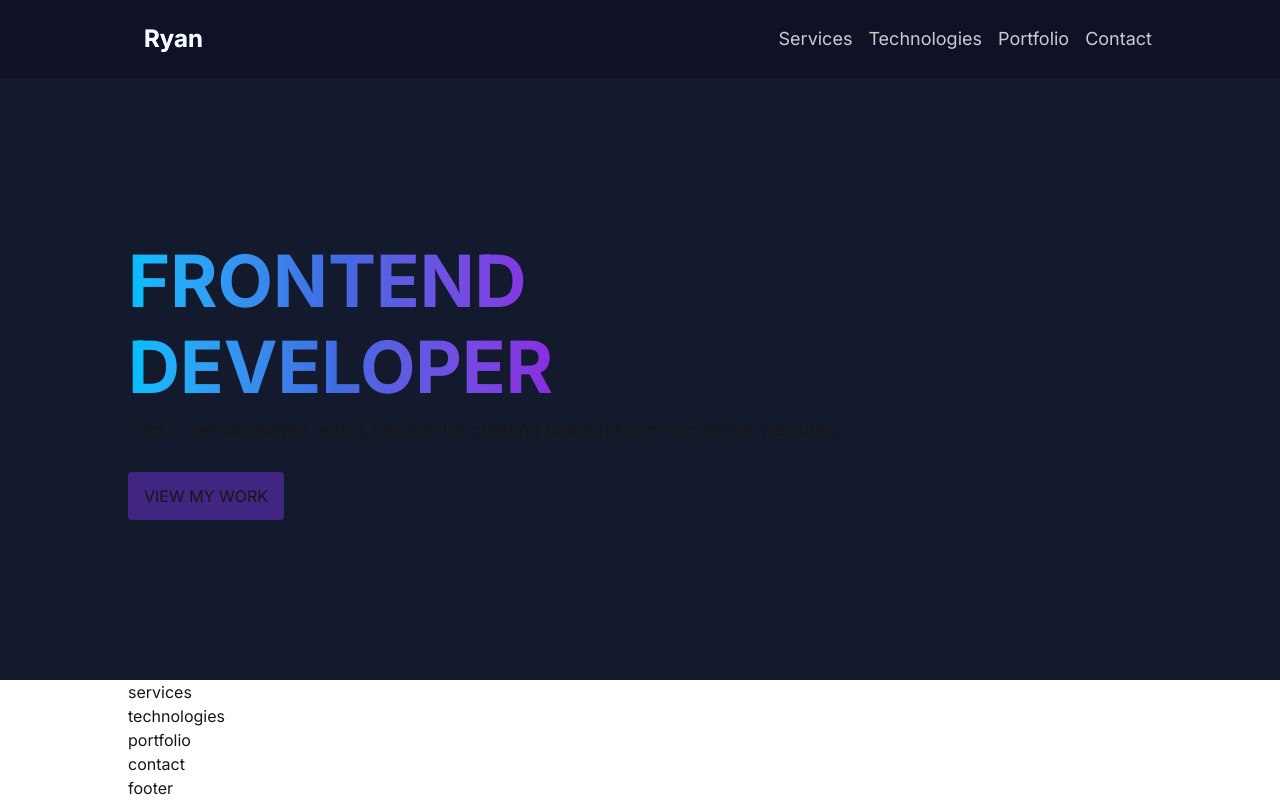
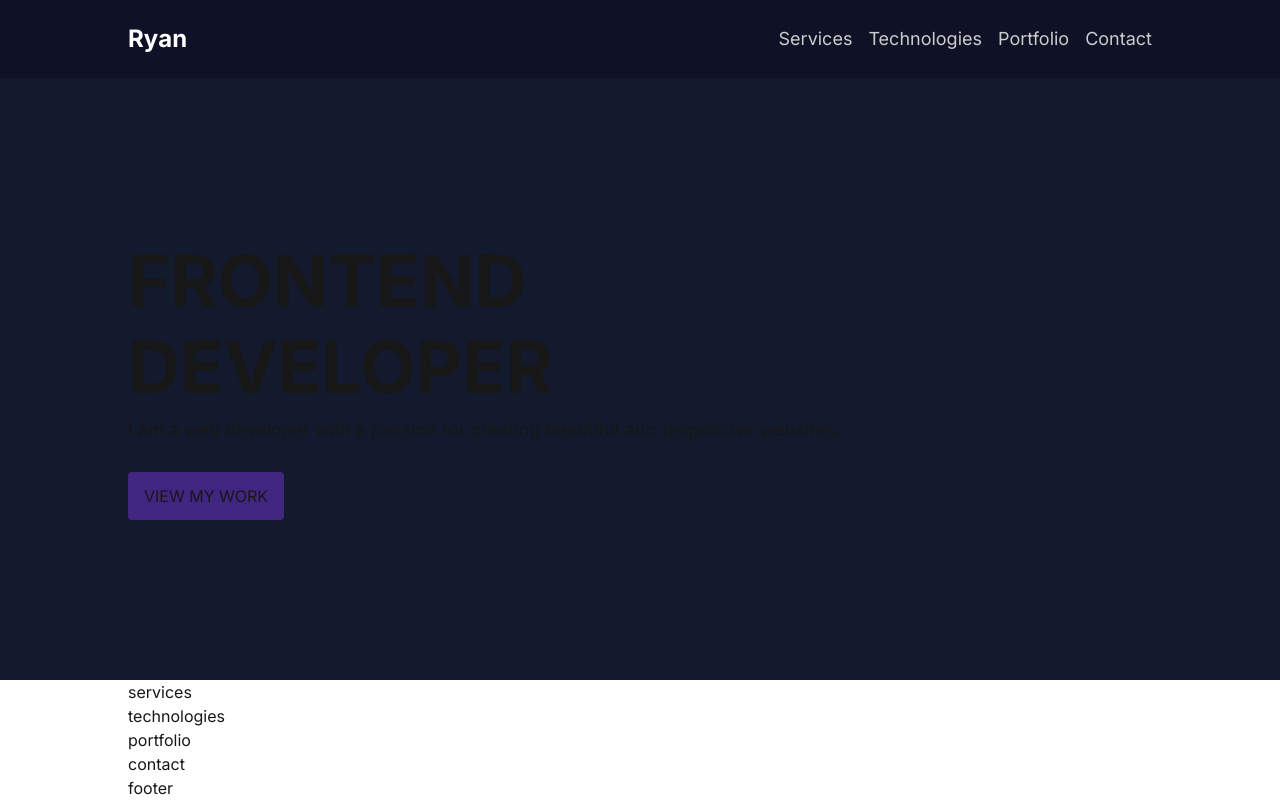
Before and after one commit to Linlaose/personal-website-v1, a Next.js app: page / in a window 1280 px wide. Built offline with nearby package versions, Linux system fonts and the light colour scheme.

Commit message:
feat: add nod-right to header title

```diff
--- a/src/app/page.tsx
+++ b/src/app/page.tsx
@@ -7,8 +7,11 @@ export default function Home() {
     <main className="min-h-screen font-[family-name:var(--font-inter)]">
       <header className="bg-navbar">
         <div className="container flex items-center justify-between xl:py-6">
-          <h1 className="heading-gradient-flow text-text-primary px-4 text-2xl leading-tight font-bold">
-            Ryan
+          <h1 className="text-text-primary text-2xl leading-tight font-bold">
+            <span className="hover:animate-nod-right inline-block">R</span>
+            <span className="hover:animate-nod-right inline-block">y</span>
+            <span className="hover:animate-nod-right inline-block">a</span>
+            <span className="hover:animate-nod-right inline-block">n</span>
           </h1>
           <nav>
             <ul className="text-text-secondary text-lg leading-120">
@@ -26,10 +29,10 @@ export default function Home() {
           </nav>
         </div>
       </header>
-      <section id="hero" className="bg-hero">
+      <section id="hero" className="bg-hero group">
         <div className="container xl:py-40">
           <div>
-            <h2 className="heading-gradient w-fit text-7xl leading-120 font-bold uppercase">
+            <h2 className="group-hover:heading-gradient-flow w-fit text-7xl leading-120 font-bold uppercase">
               frontend
               <br />
               developer
```
